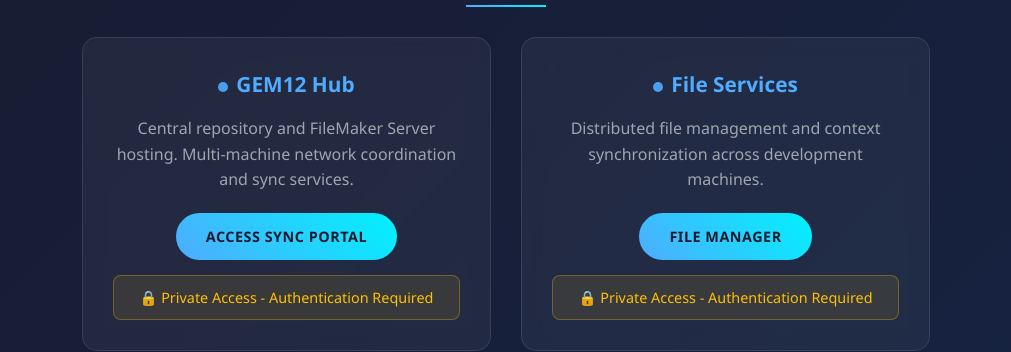
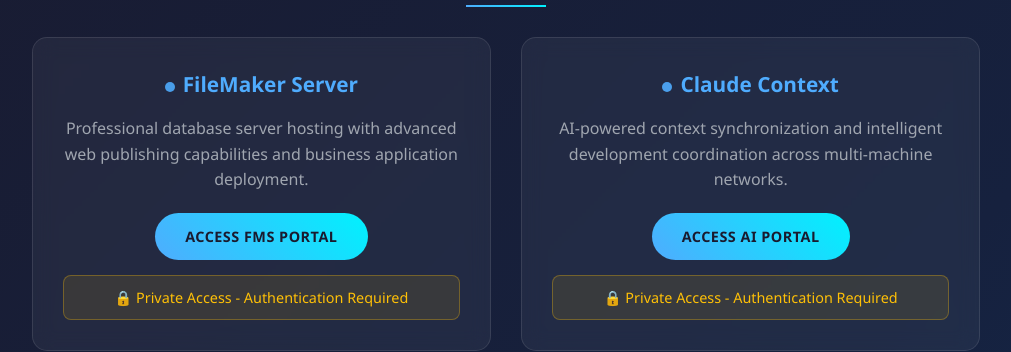
Before and after one commit to brx017/brookspresnell.com, a plain HTML site: page index.html in a window 1280 px wide. Shown: the part 452-804 px from the top of the page, without its empty margins (134-1145 px from the left). Drawn offline with Linux system fonts and the light colour scheme.

Commit message:
Update subdomains: FileMaker Server, Claude Context, and Development Portal

```diff
--- a/index.html
+++ b/index.html
@@ -255,16 +255,16 @@
                 <h2>Network Infrastructure</h2>
                 <div class="grid">
                     <div class="card">
-                        <h3><span class="status-indicator"></span>GEM12 Hub</h3>
-                        <p>Central repository and FileMaker Server hosting. Multi-machine network coordination and sync services.</p>
-                        <a href="https://sync.brookspresnell.com" class="btn">Access Sync Portal</a>
+                        <h3><span class="status-indicator"></span>FileMaker Server</h3>
+                        <p>Professional database server hosting with advanced web publishing capabilities and business application deployment.</p>
+                        <a href="https://fms.brookspresnell.com" class="btn">ACCESS FMS PORTAL</a>
                         <div class="private-access">🔒 Private Access - Authentication Required</div>
                     </div>
 
                     <div class="card">
-                        <h3><span class="status-indicator"></span>File Services</h3>
-                        <p>Distributed file management and context synchronization across development machines.</p>
-                        <a href="https://files.brookspresnell.com" class="btn">File Manager</a>
+                        <h3><span class="status-indicator"></span>Claude Context</h3>
+                        <p>AI-powered context synchronization and intelligent development coordination across multi-machine networks.</p>
+                        <a href="https://claude.brookspresnell.com" class="btn">ACCESS AI PORTAL</a>
                         <div class="private-access">🔒 Private Access - Authentication Required</div>
                     </div>
 
```
